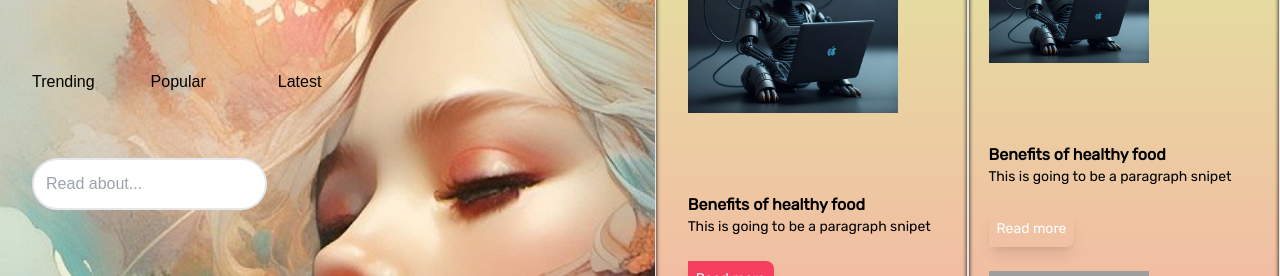
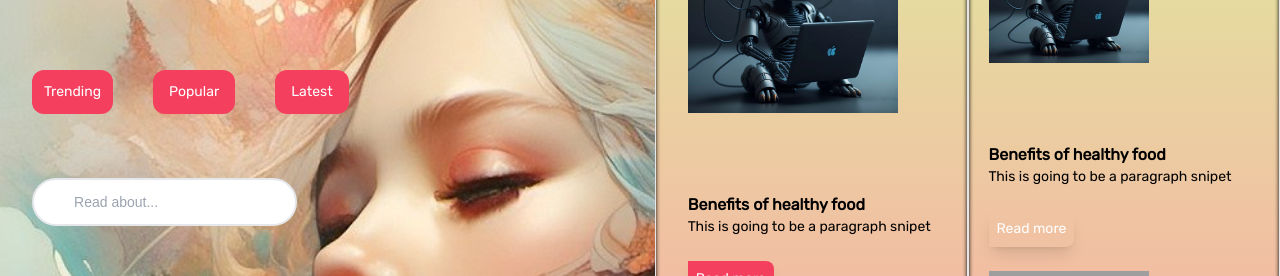
Before and after one commit to MellowMokoen/blog-react, a React (Create React App) app: page / in a window 1280 px wide. Shown: the part 290-566 px from the top of the page. Built offline with nearby package versions, Linux system fonts and the light colour scheme; grey boxes are pictures that could not be loaded.

Commit message:
Added classes to the buttons

```diff
--- a/src/Components/Blog.js
+++ b/src/Components/Blog.js
@@ -21,21 +21,21 @@ export default function Blog() {
         <h1 className="text-7xl py-20 font-bold font-pacifico">
           Best of <span class="block p-7 px-16 font-pacifico">the week</span>
         </h1>
-        <ul className="flex space-x-10">
-          <li className="no-underline hover:underline cursor-pointer">
+        <ul className="flex space-x-10 text-sm">
+          <li className="bg-rose-500 font-rubik rounded-xl p-3 text-white cursor-pointer">
             Trending
           </li>
-          <li className="px-4 no-underline hover:underline cursor-pointer">
+          <li className="bg-rose-500 font-rubik rounded-xl p-3 text-white px-4 cursor-pointer">
             Popular
           </li>
-          <li className="px-4 no-underline hover:underline cursor-pointer">
+          <li className="bg-rose-500 font-rubik rounded-xl p-3 text-white px-4 cursor-pointer">
             Latest
           </li>
         </ul>
 
         <input
           type="search"
-          className="rounded-full p-3 my-16 border-2"
+          className="rounded-full p-3 px-10 text-sm my-16 border-2"
           placeholder="Read about..."
         />
       </div>
```
